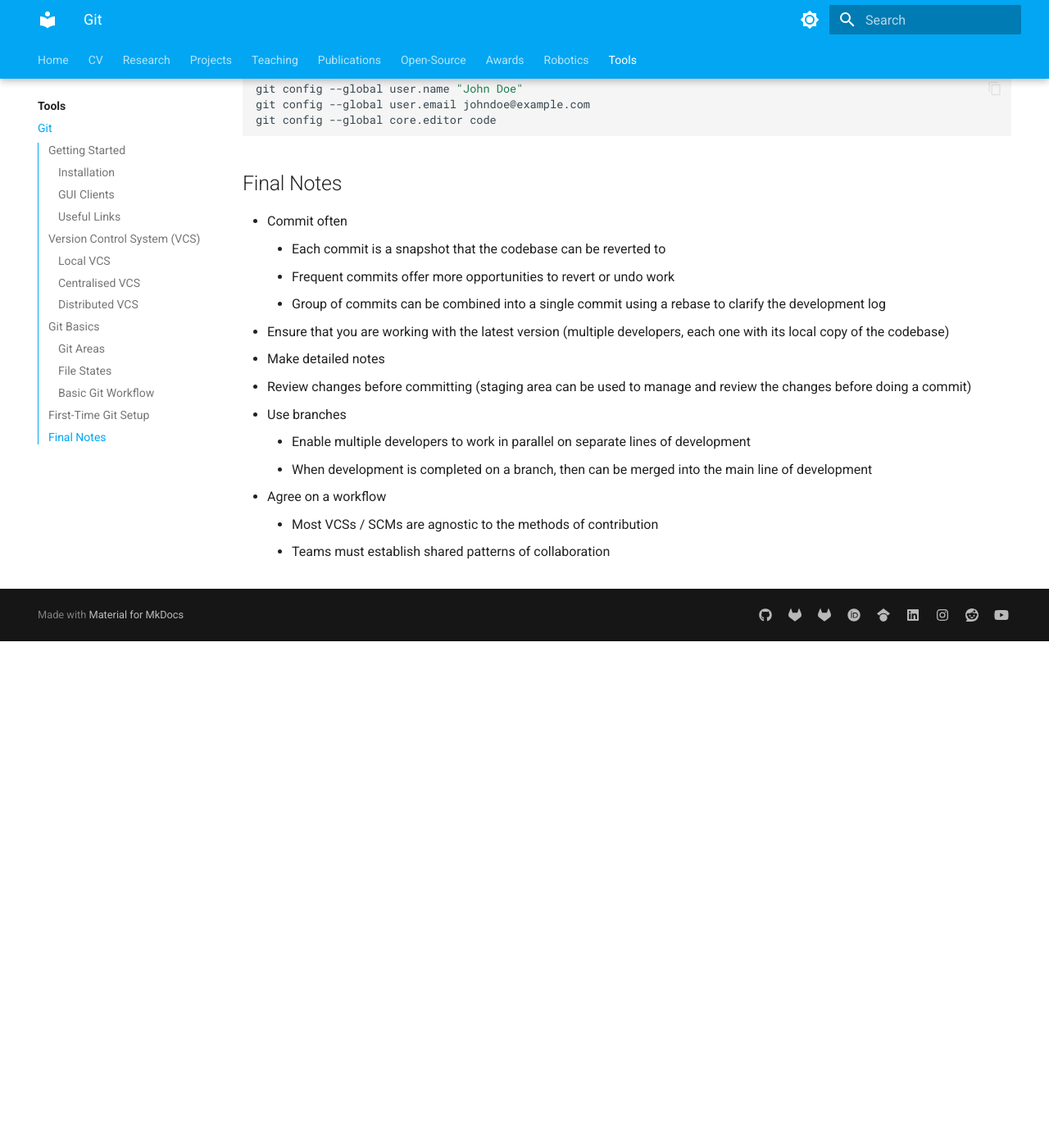
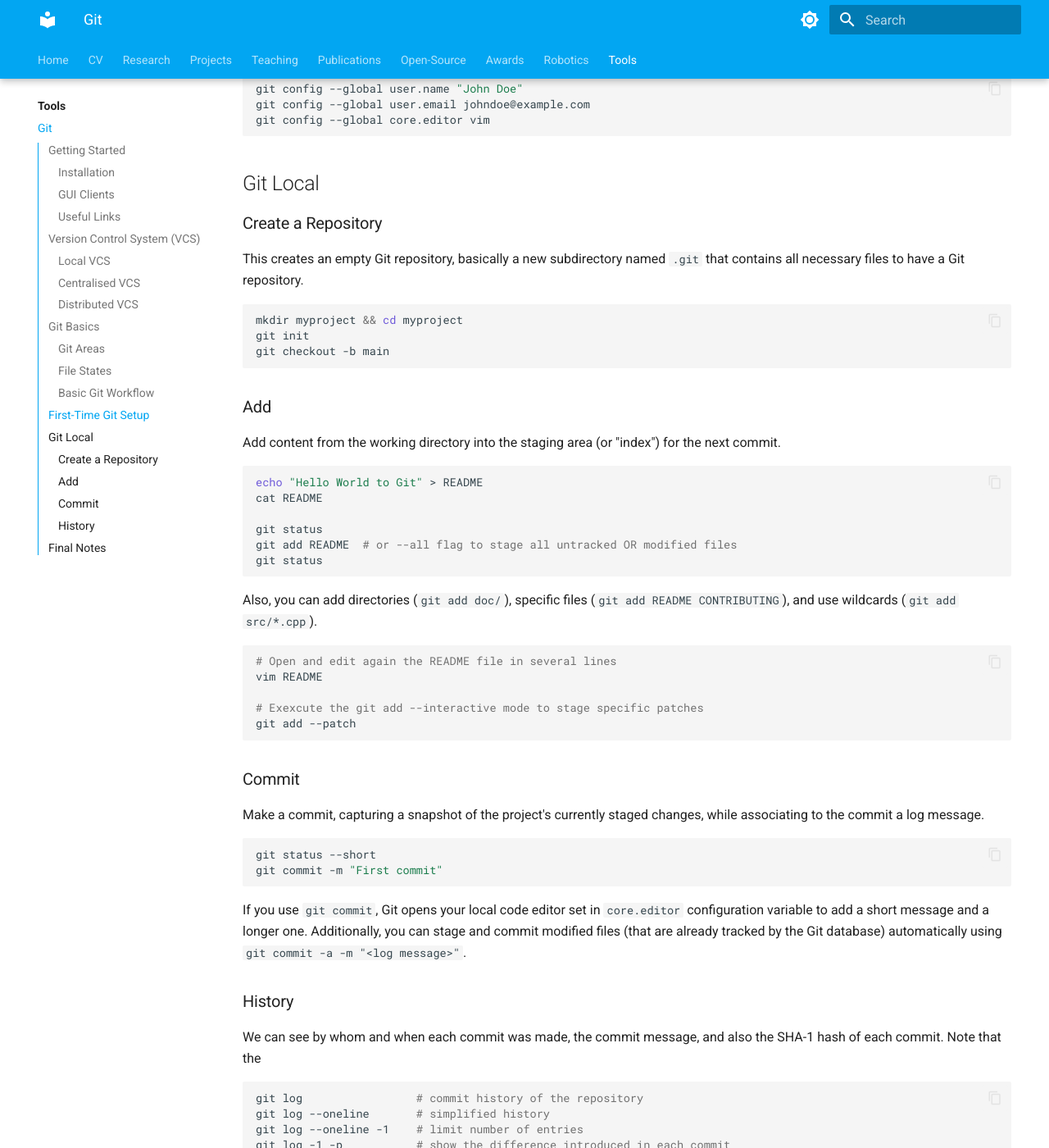
Before and after one commit to sousarbarb/sousarbarb.github.io, an MkDocs documentation site: the page built from docs/tools/git.md, in a window 1280 px wide and 1400 px high, scrolled down 5667 px. Shown: the whole window at 82% size. Built offline with MkDocs 1.6.1 and Material for MkDocs 9.7.7, drawn with Linux system fonts in a browser that asks for light colours; before the commit the page ends 6449 px from its top, so only the background shows below that.

Commit message:
Git: Git Local

````diff
--- a/docs/tools/git.md
+++ b/docs/tools/git.md
@@ -232,7 +232,73 @@ end
 ```sh
 git config --global user.name "John Doe"
 git config --global user.email johndoe@example.com
-git config --global core.editor code
+git config --global core.editor vim
+```
+
+## Git Local
+
+### Create a Repository
+
+This creates an empty Git repository, basically a new subdirectory named `.git`
+that contains all necessary files to have a Git repository.
+
+```sh
+mkdir myproject && cd myproject
+git init
+git checkout -b main
+```
+
+### Add
+
+Add content from the working directory into the staging area (or "index") for
+the next commit.
+
+```sh
+echo "Hello World to Git" > README
+cat README
+
+git status
+git add README  # or --all flag to stage all untracked OR modified files
+git status
+```
+
+Also, you can add directories (`git add doc/`),
+specific files (`git add README CONTRIBUTING`), and
+use wildcards (`git add src/*.cpp`).
+
+```sh
+# Open and edit again the README file in several lines
+vim README
+
+# Exexcute the git add --interactive mode to stage specific patches
+git add --patch
+```
+
+### Commit
+
+Make a commit, capturing a snapshot of the project's currently staged changes,
+while associating to the commit a log message.
+
+```sh
+git status --short
+git commit -m "First commit"
+```
+
+If you use `git commit`, Git opens your local code editor set in `core.editor`
+configuration variable to add a short message and a longer one.
+Additionally, you can stage and commit modified files (that are already tracked
+by the Git database) automatically using `git commit -a -m "<log message>"`.
+
+### History
+
+We can see by whom and when each commit was made, the commit message, and also
+the SHA-1 hash of each commit. Note that the
+
+```sh
+git log                 # commit history of the repository
+git log --oneline       # simplified history
+git log --oneline -1    # limit number of entries
+git log -1 -p           # show the difference introduced in each commit
 ```
 
 ## Final Notes
````
